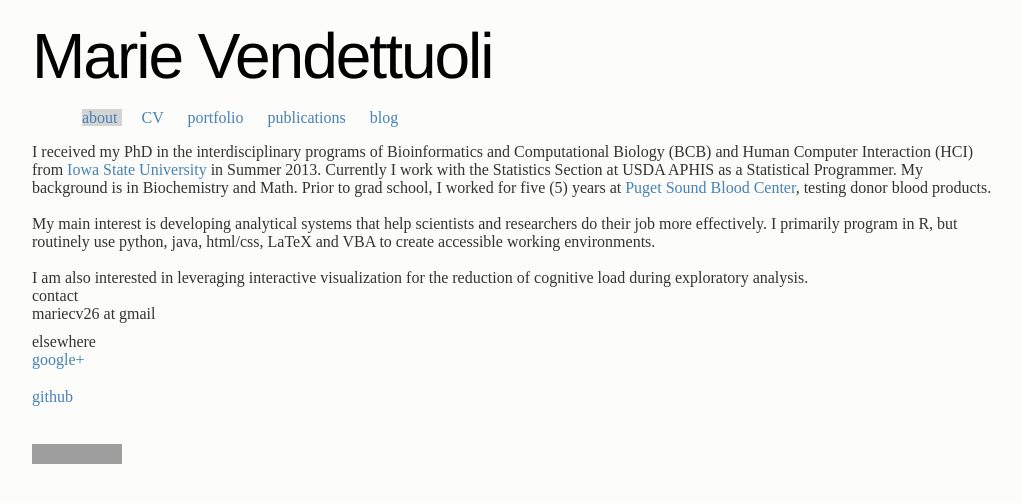
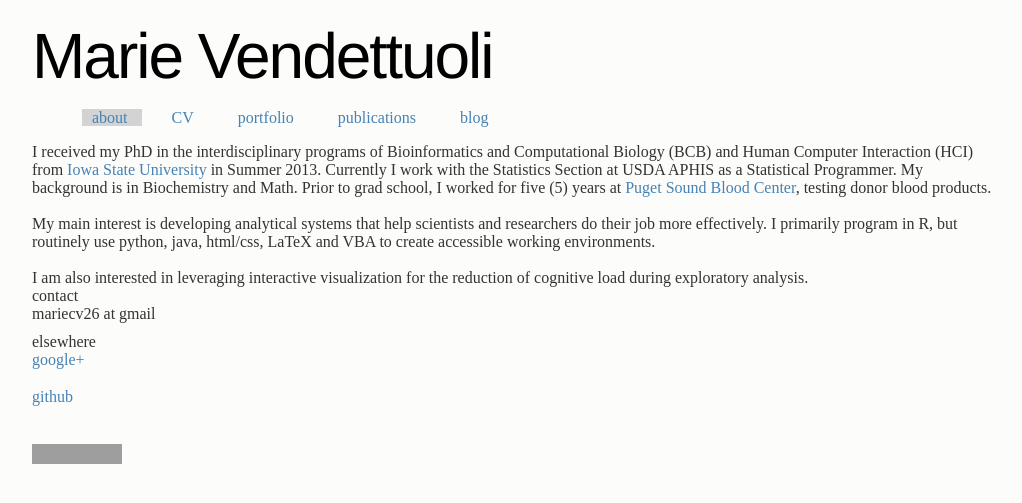
Before and after one commit to mariev/studiousmarie, a Jekyll site: the page built from index.md, in a window 1280 px wide. Shown: the top 503 px of the page, without its empty margins (128-1150 px from the left). Built offline with Jekyll 4.4.1, drawn with Linux system fonts in a browser that asks for light colours; Markdown is read by kramdown in place of the engine named in the settings; grey boxes are pictures that could not be loaded.

Commit message:
Update style.css

```diff
--- a/media/css/style.css
+++ b/media/css/style.css
@@ -181,6 +181,9 @@
   padding: 10px;
 }
 
+ul li a{
+  padding: 10px;
+}
 #selected{
   display:inline;
   background: lightgrey;
```
